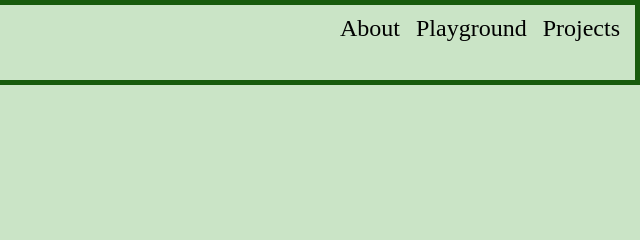
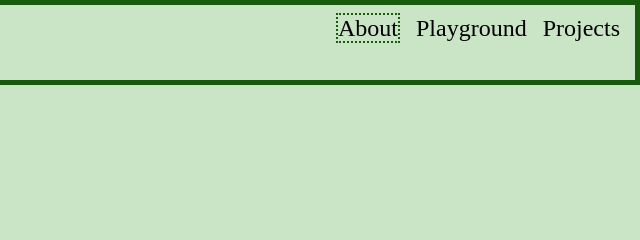
Before and after one commit to ILikeBears/ILikeBears.github-io, a plain HTML site: page index.html in a window 1280 px wide. In both pictures the pointer is over the link "About". Shown: the top 240 px of the page, 640-1280 px from the left. Drawn offline with Linux system fonts and the light colour scheme.

Commit message:
coamfaoifnarspigbersui

```diff
--- a/style.css
+++ b/style.css
@@ -21,6 +21,10 @@ nav a {
   margin: 5px;
   color: black;
   text-decoration: none;
+  transition: 1s;
+}
+nav a:hover {
+  border: 2px dotted #185B0D;
 }
 img {
   height: 300px;
```
